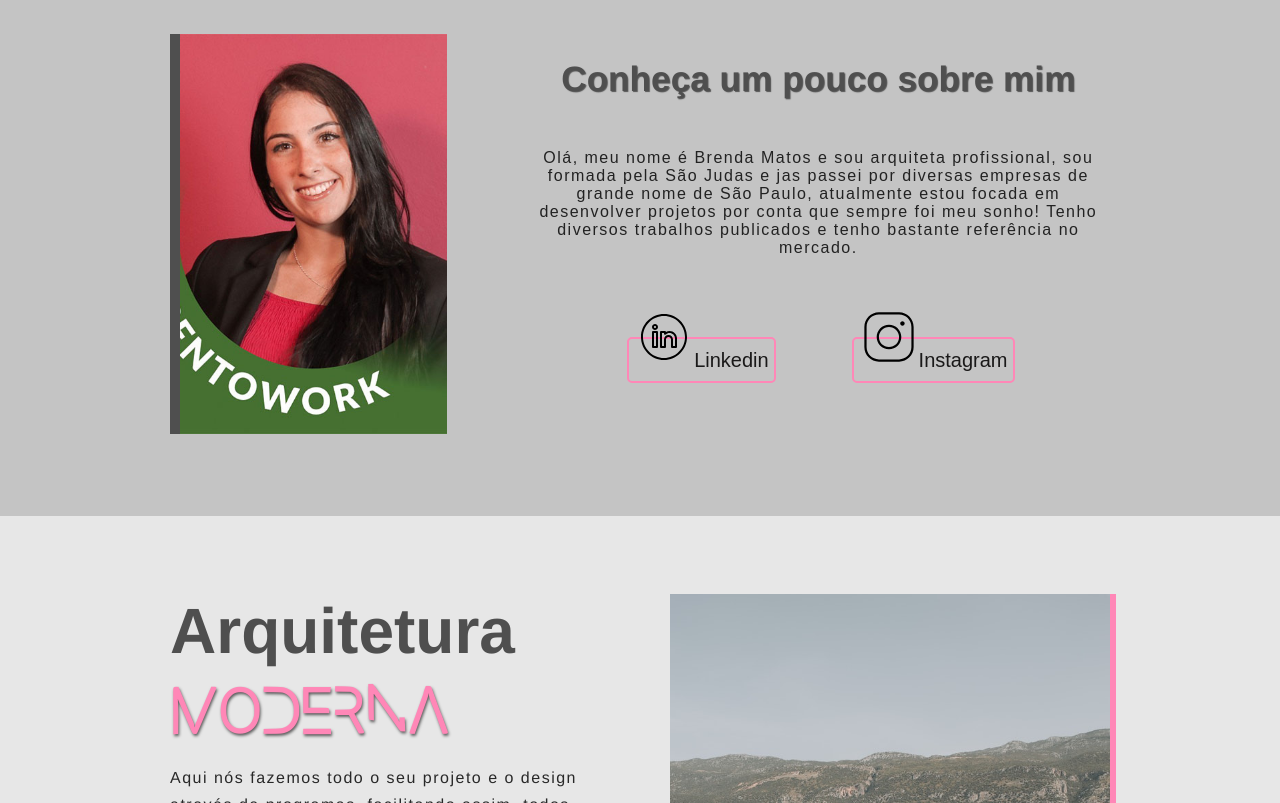
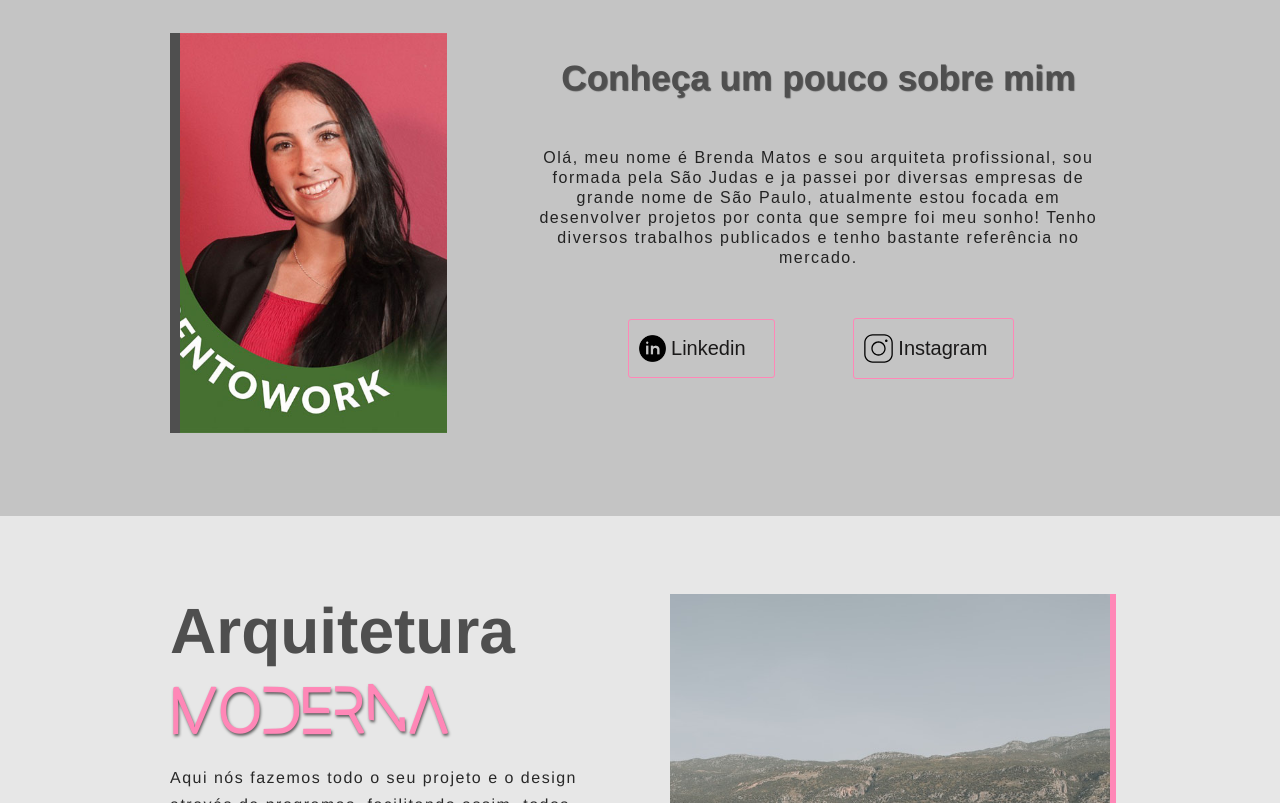
Before and after one commit to gabriel-marchese/site-arquitetura, a plain HTML site: page index.html in a window 1280 px wide. Shown: the part 1038-1841 px from the top of the page. Drawn offline with Linux system fonts and the light colour scheme.

Commit message:
Alinhamento do botão

```diff
--- a/index.html
+++ b/index.html
@@ -63,17 +63,17 @@
                 <h3 id="titulo-aboutme">Conheça um pouco sobre mim</h3>
                 <div>
                     <p>
-                        Olá, meu nome é Brenda Matos e sou arquiteta profissional, sou formada pela São Judas e jas passei por diversas empresas de grande
+                        Olá, meu nome é Brenda Matos e sou arquiteta profissional, sou formada pela São Judas e ja passei por diversas empresas de grande
                         nome de São Paulo, atualmente estou focada em desenvolver projetos por conta que sempre foi meu sonho! Tenho diversos trabalhos publicados
                         e tenho bastante referência no mercado.
                     </p>
                     <div class="buttons">
                         <div class="button-edit">
-                            <a href="https://www.linkedin.com/in/brenda-serr%C3%A3o-arquitetura/"><img class ="logo" src="icons8-linkedin-circled.svg" alt="linkedin logtipo">Linkedin</a>
+                            <a href="https://www.linkedin.com/in/brenda-serr%C3%A3o-arquitetura/"><img class ="logo" src="imagens/linkedin.png" alt="linkedin logtipo">Linkedin</a>
                         </div>
                         <div class="button-edit">
 
-                            <a href="https://instagram.com/bre.serrao?igshid=YmMyMTA2M2Y="><img class="logo" src="icons8-instagram.svg" alt="instagram logotipo">Instagram</a>
+                            <a href="https://instagram.com/bre.serrao?igshid=YmMyMTA2M2Y="><img class="logo" src="imagens/Instagram.svg" alt="instagram logotipo">Instagram</a>
                         </div>
                     </div>
                 </div>
--- a/styles/styles.css
+++ b/styles/styles.css
@@ -257,7 +257,7 @@ div.about-me > h3{
 div.about-me p{
     letter-spacing: 1.5px;
     font-size: 16px;
-    line-height: 18px;
+    line-height: 20px;
     font-family: var(--primary-font);
 }
 
@@ -271,18 +271,21 @@ div.about-me p{
 
 .button-edit a{
     color: #1a1919;
-    border: 2px solid var(--secondary-color);
-    border-radius: 5px;
+    border: 1px solid var(--secondary-color);
+    border-radius: 3px;
+    display: flex;
+    align-items: center;
 }
 
 .logo{
     padding: 5px;
-
+    width: 20%;
 }
 
 .button-edit a:hover{
     color: #1a1919;
     background-color: var(--secondary-color);
+    border: 1px solid black;
 
 }
 
@@ -305,7 +308,7 @@ div.about-me p{
 
 .text-r{
     grid-area: text-r;
-    height: 39vh;
+    height: 37vh;
     border-bottom:2px solid #ff87b7;
     padding: 30px;
 }
```
Also changed, not shown: icons8-linkedin-circled.svg (deleted), imagens/Instagram.svg (renamed from icons8-instagram.svg), imagens/linkedin.png (added).
